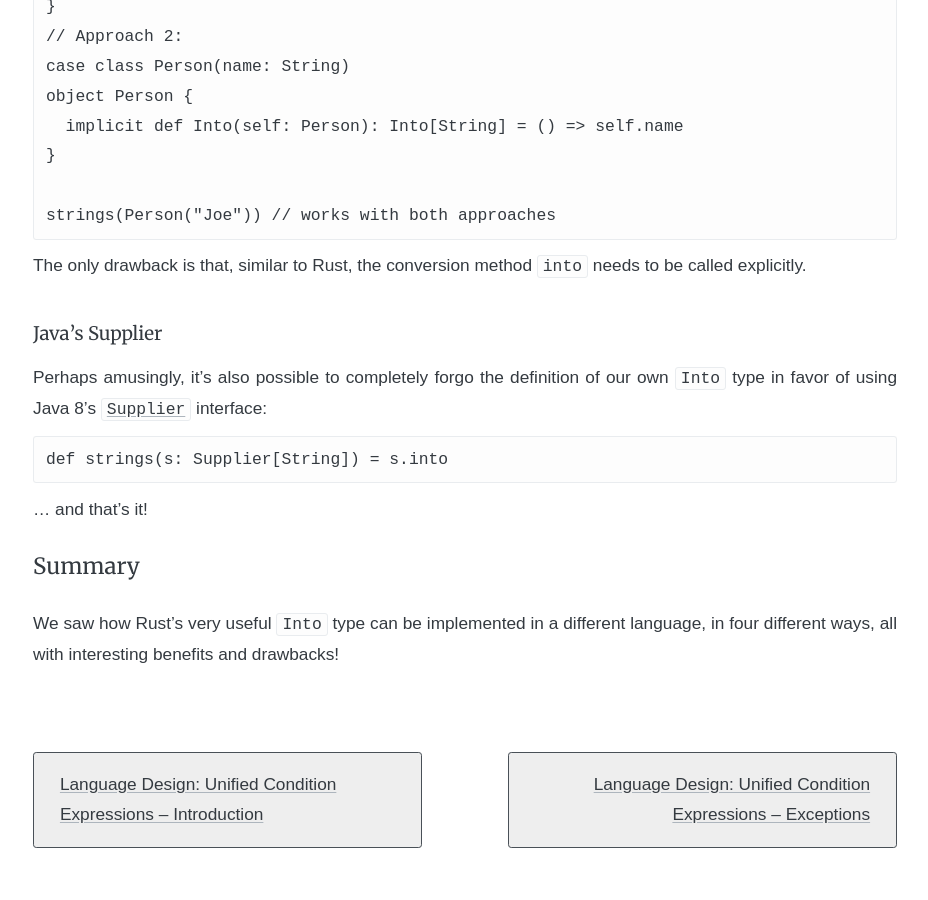
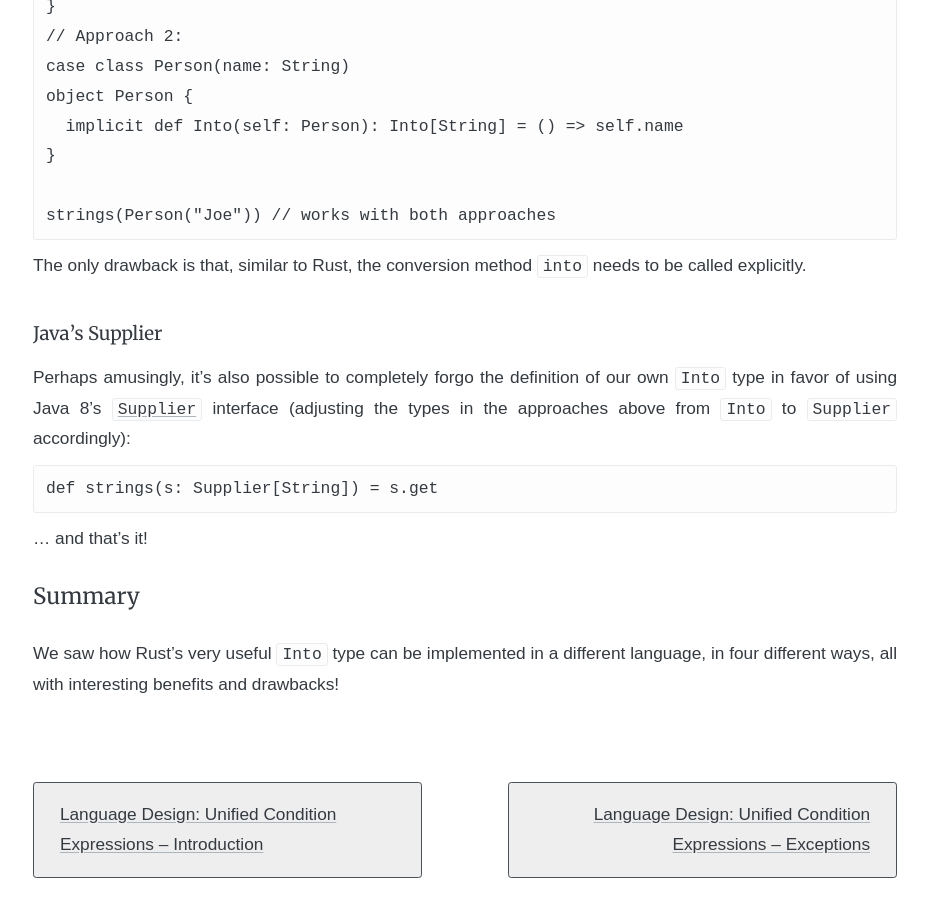
Before and after one commit to soc/soc.me, a Jekyll site: the page built from _languages/rusts-into-in-scala.md, in a window 1280 px wide and 900 px high, scrolled down 2236 px. Shown: the whole window, without its empty margins (175-1103 px from the left). Built offline with Jekyll 4.4.1, drawn with Linux system fonts in a browser that asks for light colours; some web fonts are replaced; before the commit the page ends 3106 px from its top, so only the background shows below that.

Commit message:
fix mistake in rusts-into-in-scala

```diff
--- a/_languages/rusts-into-in-scala.md
+++ b/_languages/rusts-into-in-scala.md
@@ -87,9 +87,11 @@ The only drawback is that, similar to Rust, the conversion method `into` needs t
 
 #### Java's Supplier
 
-Perhaps amusingly, it's also possible to completely forgo the definition of our own `Into` type in favor of using Java 8's [`Supplier`](https://docs.oracle.com/javase/8/docs/api/java/util/function/Supplier.html) interface:
+Perhaps amusingly, it's also possible to completely forgo the definition of our own `Into` type in favor of using Java 8's
+[`Supplier`](https://docs.oracle.com/javase/8/docs/api/java/util/function/Supplier.html) interface
+(adjusting the types in the approaches above from `Into` to `Supplier` accordingly):
 
-    def strings(s: Supplier[String]) = s.into
+    def strings(s: Supplier[String]) = s.get
 
 ... and that's it!
 
```
